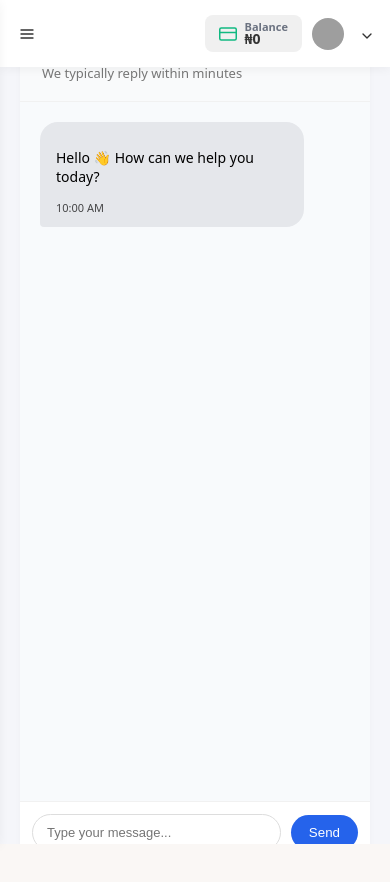
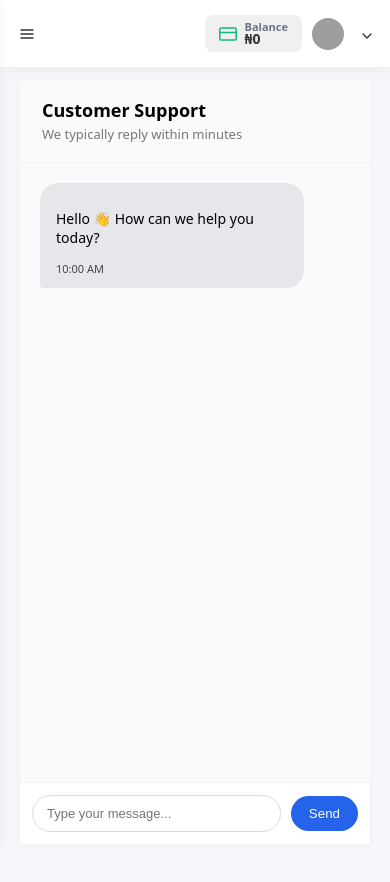
Before and after one commit to ay30bg/realsms, a React (Create React App) app: page /support in a window 390 px wide. Shown: the top 882 px of the page. Before the commit the page ends 844 px from the top, so only its background shows below. Built offline with nearby package versions, Linux system fonts and the light colour scheme; no server answers; grey boxes are pictures that could not be loaded.

Commit message:
Update support.css

```diff
--- a/src/styles/support.css
+++ b/src/styles/support.css
@@ -1,17 +1,17 @@
-/* Prevent page scrolling */
-html, body {
-  height: 100%;
-  margin: 0;
-  overflow: hidden;
-}
+/* ================= MAIN CONTAINER ================= */
 
-/* Main Container */
-
+/*
+   Adjust 80px to your navbar height.
+   Example:
+   - If navbar = 70px → use 70px
+   - If no navbar → use 0px
+*/
 .user-support-container {
   display: flex;
   flex-direction: column;
-  height: calc(100vh - 80px); /* subtract navbar height */
+  height: calc(100vh - 80px);
   max-width: 800px;
+  width: 100%;
   margin: 20px auto;
   background: #ffffff;
   border-radius: 14px;
@@ -41,15 +41,15 @@ html, body {
 /* ================= CHAT BODY ================= */
 
 .user-support-body {
-  flex: 1;                  /* Takes remaining height */
+  flex: 1;                    /* Takes remaining space */
   padding: 20px;
-  overflow-y: auto;         /* ONLY this scrolls */
+  overflow-y: auto;           /* Only messages scroll */
   background: #f8fafc;
   display: flex;
   flex-direction: column;
 }
 
-/* Scrollbar styling (optional modern look) */
+/* Optional clean scrollbar */
 .user-support-body::-webkit-scrollbar {
   width: 6px;
 }
@@ -145,7 +145,8 @@ html, body {
 
 @media (max-width: 768px) {
   .user-support-container {
-    height: 100vh;
+    height: calc(100vh - 80px); /* adjust if needed */
+    margin: 0;
     border-radius: 0;
   }
 
```
